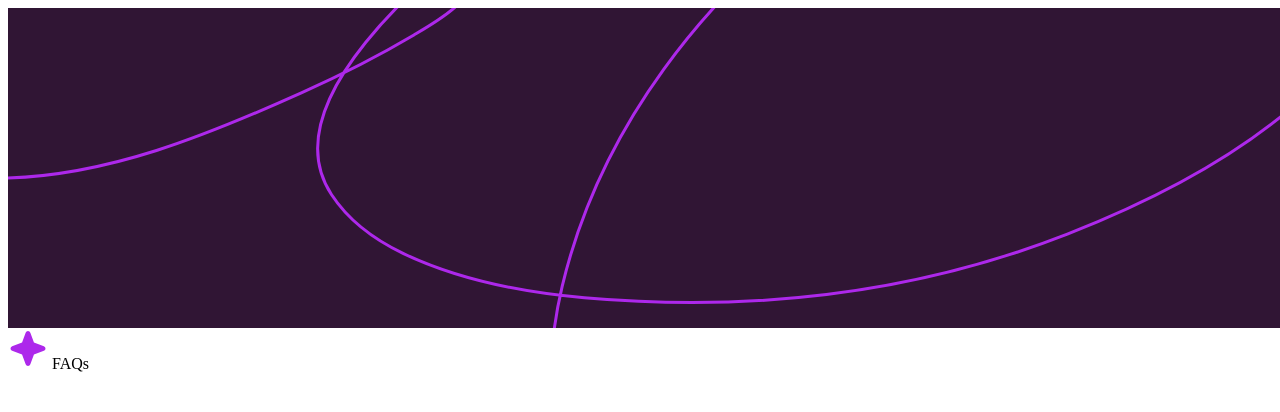
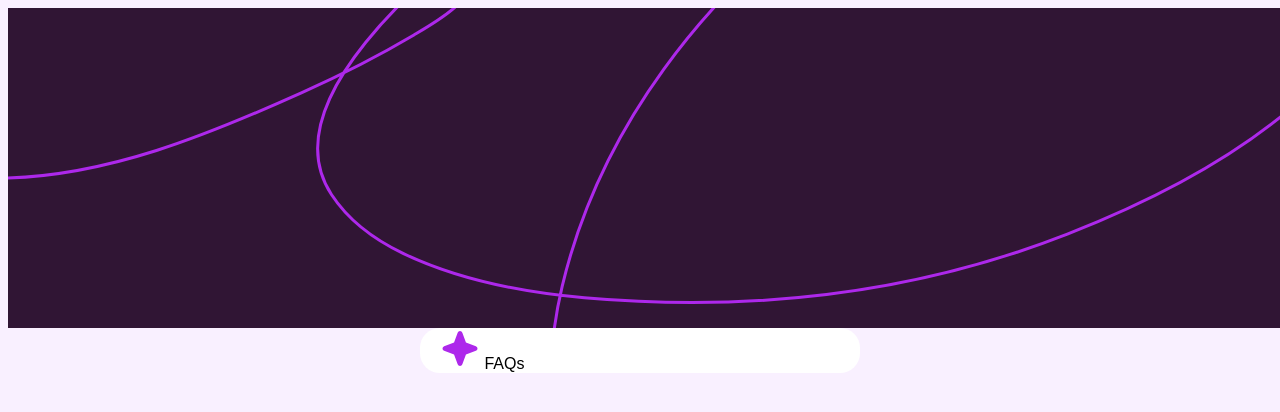
Before and after one commit to christianmachira/FAQ-accordion, a plain HTML site: page index.html in a window 1280 px wide. Shown: the top 412 px of the page. Drawn offline with Linux system fonts and the light colour scheme; a web font is replaced by a local one.

Commit message:
second commit

```diff
--- a/style.css
+++ b/style.css
@@ -16,3 +16,16 @@
         url(/Users/christianmachira/Downloads/faq-accordion-main/assets/fonts/WorkSans-VariableFont_wght.ttf);
     font-weight:700;
 }
+body{
+    background-color:hsl(275, 100%, 97%);
+    font-family:'WorkSans', sans-serif;
+    min-height:100vh;
+
+}
+.accordion-card{
+    max-width:400px;
+    margin:0 auto;
+    padding:0 20px;
+    border-radius:20px;
+    background-color: white;
+}
```
